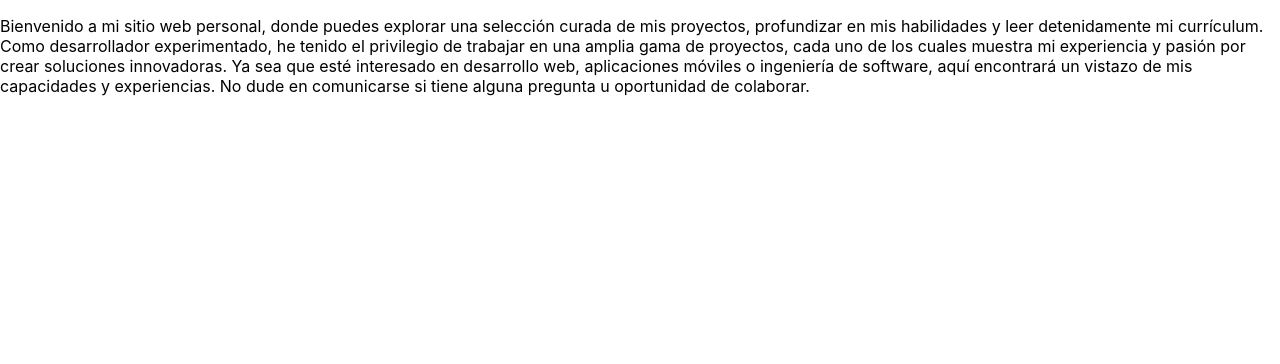
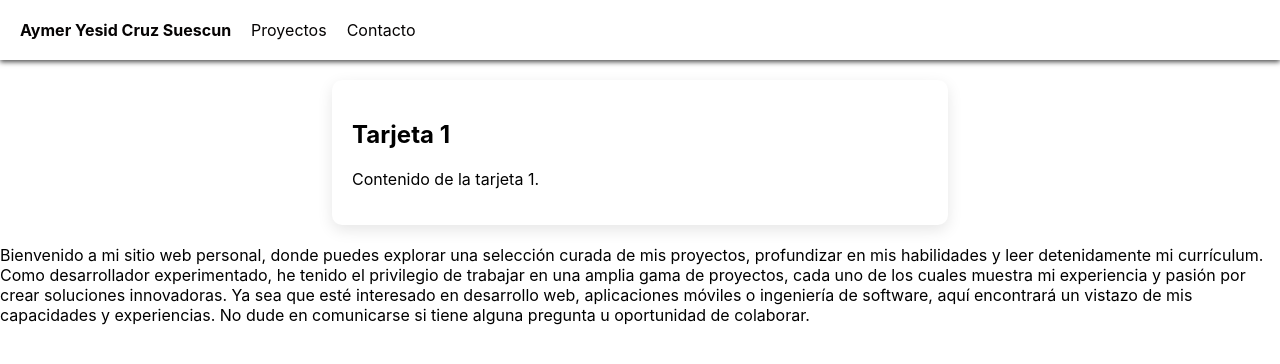
Before and after one commit to AymerSu/portfolio, a React (Create React App) app: page / in a window 1280 px wide. Shown: the top 364 px of the page. Built offline with nearby package versions, Linux system fonts and the light colour scheme.

Commit message:
Add structure of proyect and components headers tarjet

```diff
--- a/src/App.js
+++ b/src/App.js
@@ -1,7 +1,9 @@
 import logo from './logo.svg';
 import './App.css';
 import React from 'react';
-import { Text } from './Text';
+import { Text } from './components/Text';
+import { Headers } from './components/Headers';
+import { Tarjet } from './components/Tarjet';
 
 const texts = [
   {text: "Bienvenido a mi sitio web personal, donde puedes explorar una selección curada de mis proyectos, profundizar en mis habilidades y leer detenidamente mi currículum. Como desarrollador experimentado, he tenido el privilegio de trabajar en una amplia gama de proyectos, cada uno de los cuales muestra mi experiencia y pasión por crear soluciones innovadoras. Ya sea que esté interesado en desarrollo web, aplicaciones móviles o ingeniería de software, aquí encontrará un vistazo de mis capacidades y experiencias. No dude en comunicarse si tiene alguna pregunta u oportunidad de colaborar."}
@@ -12,6 +14,8 @@ const description = 'Bienvenido a mi sitio web personal, donde puedes explorar u
 function App() {
   return (
     <React.Fragment>
+      <Headers></Headers>
+      <Tarjet></Tarjet>
        <Text text={description}/>
     </React.Fragment>
   );
--- /dev/null
+++ b/src/components/Headers.js
@@ -0,0 +1,17 @@
+import './../styles/Headers.css';
+
+function Headers(){
+    return (
+        <header>
+            <nav>
+                <ul>
+                    <li class="home"><a>Aymer Yesid Cruz Suescun</a></li>
+                    <li class="menu-item" ><a href="#proyectos" >Proyectos</a></li>
+                    <li class="menu-item"><a href="#contacto">Contacto</a></li>
+                </ul>
+            </nav>
+        </header>
+    );
+}
+
+export {Headers};
--- /dev/null
+++ b/src/components/Tarjet.js
@@ -0,0 +1,12 @@
+import './../styles/Tarjet.css';
+
+function Tarjet() {
+    return (
+        <div class="tarjeta">
+            <h2>Tarjeta 1</h2>
+            <p>Contenido de la tarjeta 1.</p>
+        </div>
+    );
+}
+
+export {Tarjet};
--- /dev/null
+++ b/src/styles/Headers.css
@@ -0,0 +1,37 @@
+header {
+  background-color: white;
+  padding: 20px;
+  box-shadow: 0px 2px 5px rgba(1, 1, 1, 0.7);
+  display: flex;
+  justify-content: space-between;
+  align-items: center;
+}
+
+nav ul {
+  list-style-type: none;
+  margin: 0;
+  padding: 0;
+}
+
+nav ul li {
+  display: inline;
+  margin-right: 20px;
+}
+
+nav ul li.home {
+  font-weight: bold;
+}
+
+nav ul li.menu-item {
+  margin-left: auto; /* Esto posiciona los elementos menu-item a la derecha */
+}
+
+nav ul li a {
+  color: #050303;
+  text-decoration: none;
+  transition: color 0.3s;
+}
+
+nav ul li a:hover {
+  color: #4a00ac;
+}
--- /dev/null
+++ b/src/styles/Tarjet.css
@@ -0,0 +1,8 @@
+.tarjeta {
+    width: 45%; /* Ocupa la mitad de la pantalla */
+    margin: 20px auto; /* Centra la tarjeta horizontalmente */
+    padding: 20px;
+    border-radius: 10px; /* Bordes redondos */
+    box-shadow: 0px 5px 15px rgba(0, 0, 0, 0.1); /* Sombra suave */
+    background-color: #ffffff; /* Fondo blanco */
+  }
```
Also changed, not shown: src/components/Text.js (renamed from src/Text.js).
